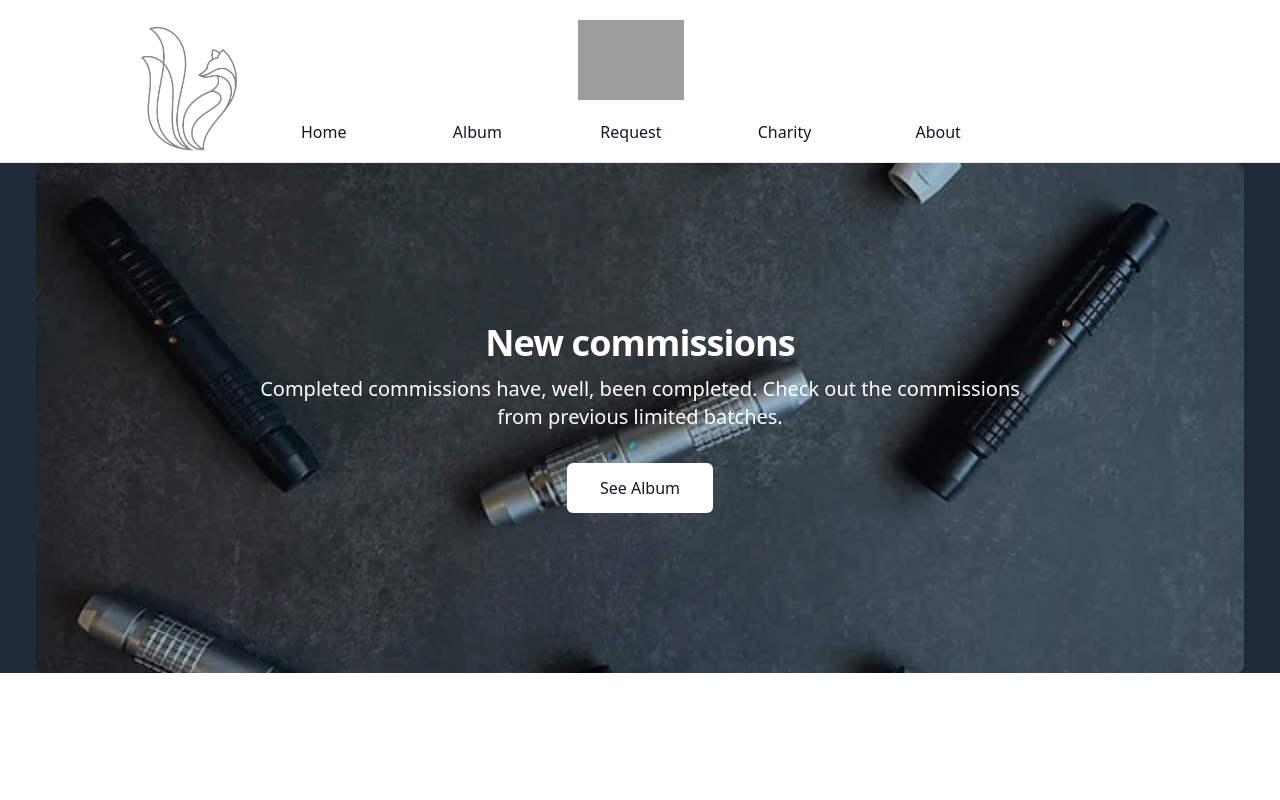
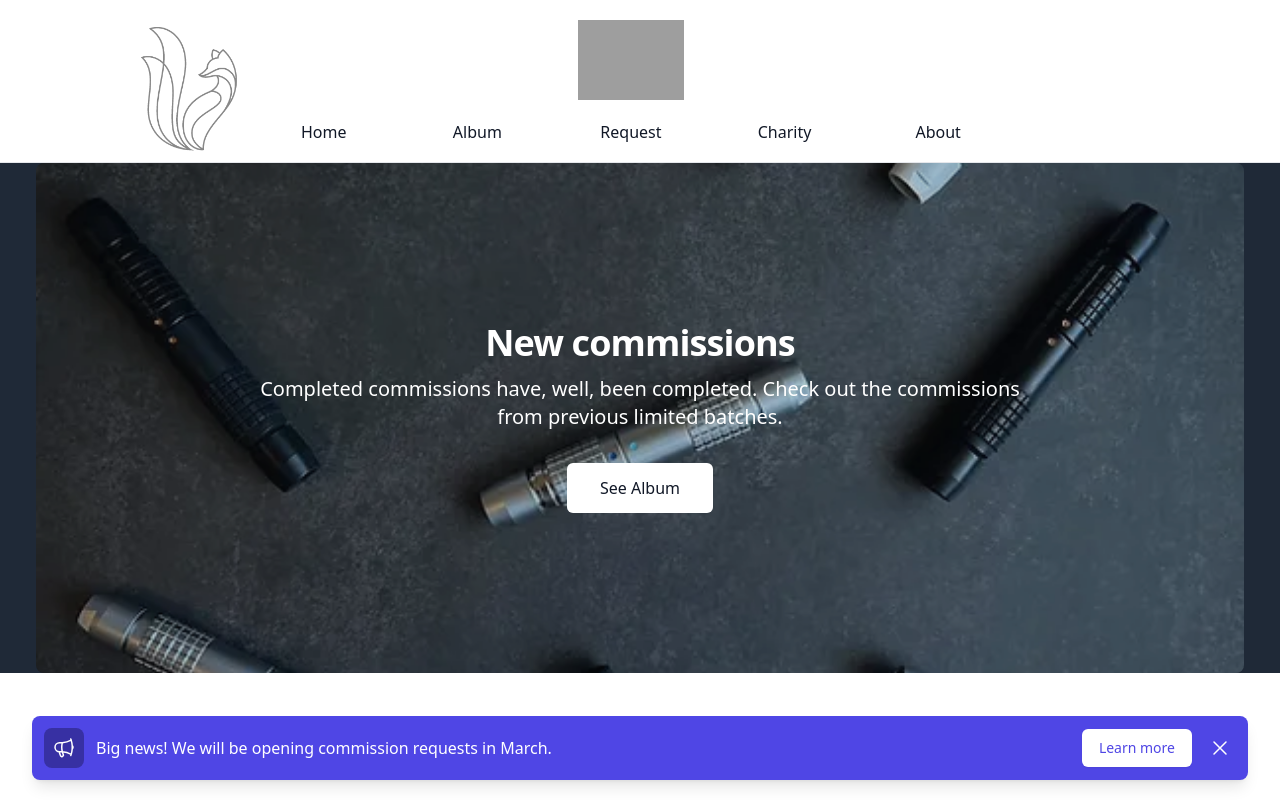
Before and after one commit to paulngch/LisaCableTailwind, a React (Vite) app in the folder client/: page / in a window 1280 px wide. Shown: the top 800 px of the page. Built offline with nearby package versions, Linux system fonts and the light colour scheme; grey boxes are pictures that could not be loaded.

Commit message:
Added loading screen/overlay

```diff
--- a/client/src/App.jsx
+++ b/client/src/App.jsx
@@ -1,7 +1,11 @@
 import { BrowserRouter, Route, Routes } from "react-router-dom";
+import LoadingOverlay from "./components/layout/LoadingOverlay";
+import ProtectRoute from "./components/routes/ProtectRoute";
 import About from "./pages/About";
+import AdminDashboard from "./pages/AdminDashboard";
 import Album from "./pages/Album";
 import Charity from "./pages/Charity";
+import ErrorPage from "./pages/ErrorPage";
 import Home from "./pages/Home";
 import Login from "./pages/Login";
 import Request from "./pages/Request";
@@ -19,8 +23,12 @@ export default function App() {
             <Route path="/pages/request" element={<Request />} />
             <Route path="/pages/charity" element={<Charity />} />
             <Route path="/pages/about" element={<About />} />
+            <Route path="/error" element={<ErrorPage />} />
             <Route path="/login" element={<Login />} />
-            <Route path="/uploadcable" element={<UploadCable />} />
+            <Route path="/loading" element={<LoadingOverlay />} />
+            <Route element={<ProtectRoute />}>
+            <Route path="/admin" element={<AdminDashboard />} />
+            <Route path="/admin/uploadcable" element={<UploadCable />} /></Route>
           </Route>
         </Routes>
       </BrowserRouter>
--- /dev/null
+++ b/client/src/components/layout/FooterBanner.jsx
@@ -0,0 +1,57 @@
+import React, { useState } from "react";
+import { MegaphoneIcon, XMarkIcon } from "@heroicons/react/24/outline";
+
+export default function FooterBanner() {
+  const [bannerOpen, setBannerOpen] = useState(true);
+  return (
+    <>
+      {bannerOpen && (
+        <div className="fixed inset-x-0 bottom-0 pb-2 sm:pb-5">
+          <div className="mx-auto max-w-7xl px-2 sm:px-6 lg:px-8">
+            <div className="rounded-lg bg-indigo-600 p-2 shadow-lg sm:p-3">
+              <div className="flex flex-wrap items-center justify-between">
+                <div className="flex w-0 flex-1 items-center">
+                  <span className="flex rounded-lg bg-indigo-800 p-2">
+                    <MegaphoneIcon
+                      className="h-6 w-6 text-white"
+                      aria-hidden="true"
+                    />
+                  </span>
+                  <p className="ml-3 truncate font-medium text-white">
+                    <span className="md:hidden">
+                      We are opening commission requests soon!
+                    </span>
+                    <span className="hidden md:inline">
+                      Big news! We will be opening commission requests in March.
+                    </span>
+                  </p>
+                </div>
+                <div className="order-3 mt-2 w-full flex-shrink-0 sm:order-2 sm:mt-0 sm:w-auto">
+                  <a
+                    href="/pages/album"
+                    className="flex items-center justify-center rounded-md border border-transparent bg-white px-4 py-2 text-sm font-medium text-indigo-600 shadow-sm hover:bg-indigo-50"
+                  >
+                    Learn more
+                  </a>
+                </div>
+                <div className="order-2 flex-shrink-0 sm:order-3 sm:ml-2">
+                  <button
+                    type="button"
+                    onClick={() => setBannerOpen(false)}
+                    className="-mr-1 flex rounded-md p-2 hover:bg-indigo-500 focus:outline-none focus:ring-2 focus:ring-white"
+                  >
+                    <span className="sr-only">Dismiss</span>
+                    <XMarkIcon
+                      className="h-6 w-6 text-white"
+                      aria-hidden="true"
+                    />
+                  </button>
+                </div>
+              </div>
+            </div>
+          </div>
+        </div>
+      )}
+    </>
+  );
+}
--- /dev/null
+++ b/client/src/components/layout/LoadingOverlay.jsx
@@ -0,0 +1,22 @@
+import React from "react";
+import { Link as NavLink } from "react-router-dom";
+
+export default function LoadingOverlay() {
+  return (
+    <div>
+      <div
+        wire:loading
+        class="fixed top-0 left-0 right-0 bottom-0 w-full h-screen z-50 overflow-hidden bg-gray-700 opacity-75 flex flex-col items-center justify-center"
+      >
+        <div class="loader ease-linear rounded-full border-4 border-t-4 border-gray-200 h-12 w-12 mb-4"></div>
+        <h2 class="text-center text-white text-xl font-semibold">Loading...</h2>
+        <p class="w-1/3 text-center text-white">
+          This may take a few seconds, please don't close this page.
+        </p>
+        <button className="text-red-500">
+          <NavLink to="/">Back to Home</NavLink>
+        </button>
+      </div>
+    </div>
+  );
+}
--- /dev/null
+++ b/client/src/components/routes/ProtectRoute.jsx
@@ -0,0 +1,8 @@
+import React from 'react'
+import { Navigate,Outlet } from 'react-router-dom'
+
+export default function ProtectRoute() {
+  return (
+    <div>ProtectRoute</div>
+  )
+}
--- a/client/src/index.css
+++ b/client/src/index.css
@@ -1,3 +1,27 @@
 @tailwind base;
 @tailwind components;
 @tailwind utilities;
+
+.loader {
+	border-top-color: #3498db;
+	-webkit-animation: spinner 1.5s linear infinite;
+	animation: spinner 1.5s linear infinite;
+}
+
+@-webkit-keyframes spinner {
+	0% {
+		-webkit-transform: rotate(0deg);
+	}
+	100% {
+		-webkit-transform: rotate(360deg);
+	}
+}
+
+@keyframes spinner {
+	0% {
+		transform: rotate(0deg);
+	}
+	100% {
+		transform: rotate(360deg);
+	}
+}
--- /dev/null
+++ b/client/src/pages/AdminDashboard.jsx
@@ -0,0 +1,37 @@
+import React, { Fragment, useState } from 'react'
+import { Dialog, Menu, Transition } from '@headlessui/react'
+import {
+  Bars3BottomLeftIcon,
+  CogIcon,
+  HomeIcon,
+  PhotoIcon,
+  PlusIcon,
+  RectangleStackIcon,
+  Squares2X2Icon,
+  UserGroupIcon,
+  XMarkIcon,
+} from '@heroicons/react/24/outline'
+import { MagnifyingGlassIcon } from '@heroicons/react/20/solid'
+
+const sidebarNavigation = [
+    { name: 'Home', href: '/', icon: HomeIcon, current: false },
+    { name: 'Upload', href: '#', icon: Squares2X2Icon, current: false },
+    { name: 'Photos', href: '#', icon: PhotoIcon, current: true },
+    { name: 'Shared', href: '#', icon: UserGroupIcon, current: false },
+    { name: 'Albums', href: '#', icon: RectangleStackIcon, current: false },
+    { name: 'Settings', href: '#', icon: CogIcon, current: false },
+  ]
+  const userNavigation = [
+    { name: 'Your Profile', href: '#' },
+    { name: 'Sign out', href: '#' },
+  ]
+
+  function classNames(...classes) {
+    return classes.filter(Boolean).join(' ')
+  }
+
+export default function AdminDashboard() {
+  return (
+    <div>AdminDashboard</div>
+  )
+}
--- /dev/null
+++ b/client/src/pages/ErrorPage.jsx
@@ -0,0 +1,7 @@
+import React from 'react'
+
+export default function ErrorPage() {
+  return (
+    <div>ErrorPage</div>
+  )
+}
--- a/client/src/pages/Home.jsx
+++ b/client/src/pages/Home.jsx
@@ -3,6 +3,7 @@ import Featured from "../components/home/Featured";
 import Hero from "../components/home/Hero";
 
 import SpecsContainer from "../components/home/SpecsContainer";
+import FooterBanner from "../components/layout/FooterBanner";
 
 export default function Home() {
   return (
@@ -11,6 +12,7 @@ export default function Home() {
         <Hero />
         <Featured />
         <SpecsContainer />
+        <FooterBanner />
       </div>
     </>
   );
--- a/client/src/pages/Login.jsx
+++ b/client/src/pages/Login.jsx
@@ -12,7 +12,7 @@ export default function Login() {
   const [user, setUser] = UserAuth();
   const navigate = useNavigate();
 
-  let data;
+  // let data;
   const formik = useFormik({
     initialValues: {
       email: "",
@@ -58,10 +58,11 @@ export default function Login() {
           setEmail("");
           setPassword("");
 
+          navigate("/admin");
         }
-        navigate("/");
       } catch (error) {
-        setErrorMsg(error.loginData.data.error[0].msg);
+        //returning of "Unauthorised"
+        setErrorMsg(error.response.request.statusText);
         return errorMsg;
       }
     },
```
Also changed, not shown: 1 other file (tests, documents, lock files or other folders).
